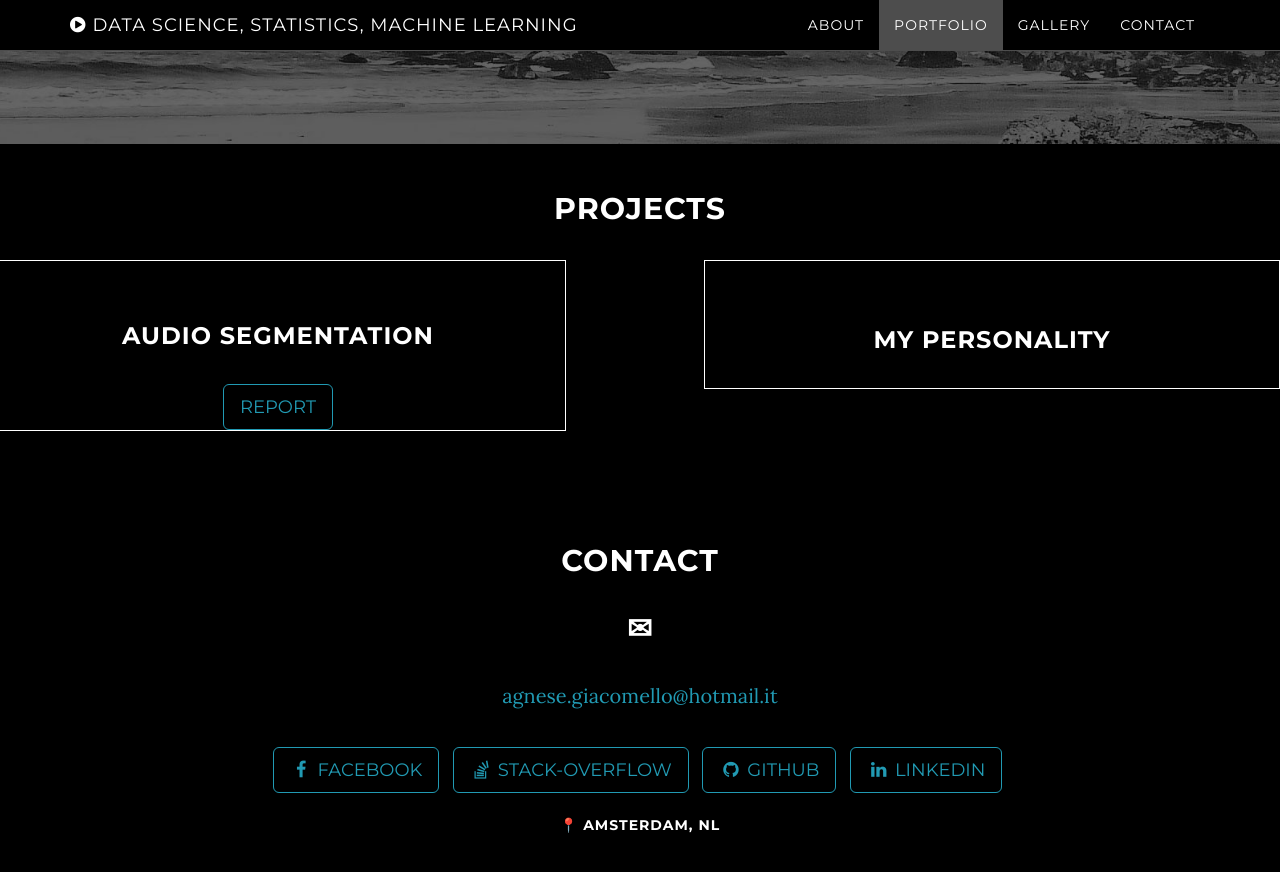
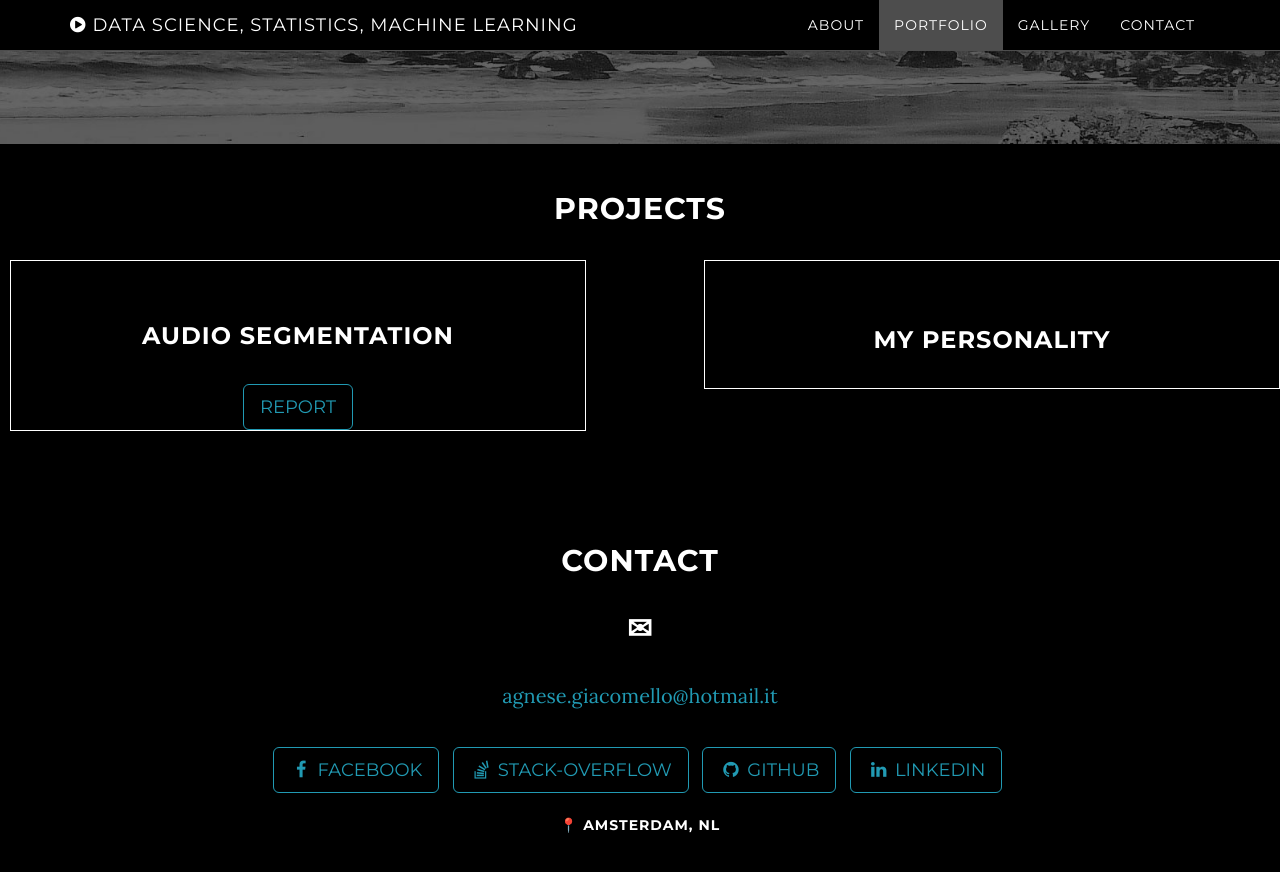
Before and after one commit to AgneseG/AgneseG.github.io, a Jekyll site: the page built from index.html, in a window 1280 px wide and 900 px high, scrolled down 2514 px. Shown: the top 872 px of the window. Built offline with Jekyll 4.4.1, drawn with Linux system fonts in a browser that asks for light colours.

Commit message:
Update download.html

```diff
--- a/_includes/download.html
+++ b/_includes/download.html
@@ -19,7 +19,7 @@
 div.cnt1 {
   width: 45%;
   float:left;
-  margin-left: -10px;
+  margin-left: 10px;
   border: 1px solid white;
   background-image: url("pattern.jpg");
 }
```
